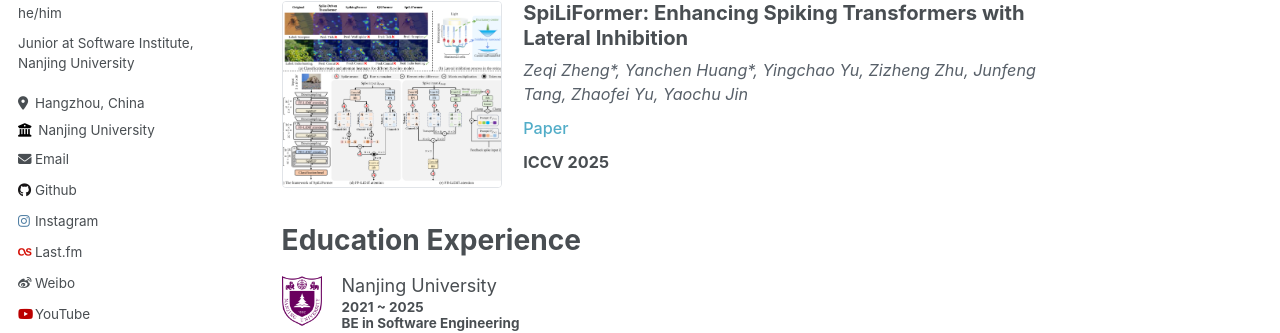
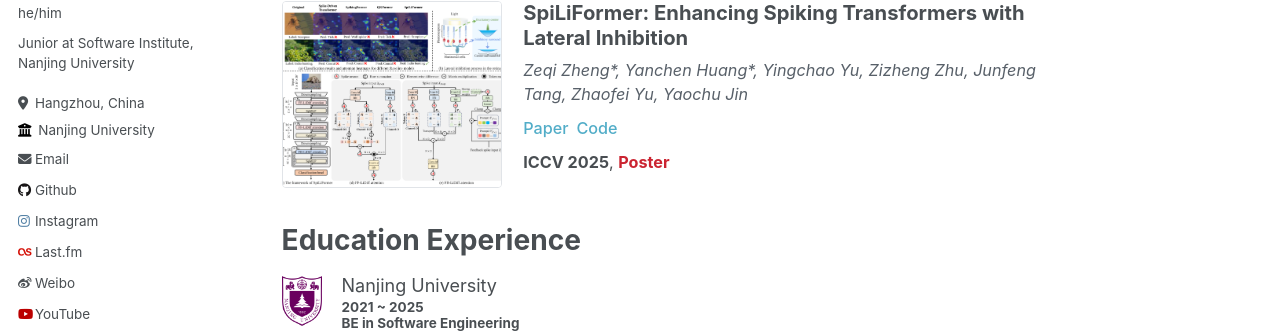
Before and after one commit to 02hyc/02hyc.github.io, a Jekyll site: the page built from _pages/about.md, in a window 1280 px wide and 1282 px high. Shown: the part 326-659 px from the top of the window. Built offline with Jekyll 4.4.1, drawn with Linux system fonts in a browser that asks for light colours.

Commit message:
add: more publication info

```diff
--- a/_includes/publications.html
+++ b/_includes/publications.html
@@ -110,7 +110,7 @@
         {% endif %}
       </div>
       <div class="publication-venue">
-        <span class="conference">{{ include.conference }}</span> <span class="presentation-type">{{ include.presentation_type }}</span>
+        <span class="conference">{{ include.conference }}</span>, <span class="presentation-type">{{ include.presentation_type }}</span>
       </div>
       <div class="publication-description">
         {{ include.description }}
--- a/_pages/about.md
+++ b/_pages/about.md
@@ -17,7 +17,9 @@
   title="SpiLiFormer: Enhancing Spiking Transformers with Lateral Inhibition"
   authors="Zeqi Zheng*, Yanchen Huang*, Yingchao Yu, Zizheng Zhu, Junfeng Tang, Zhaofei Yu, Yaochu Jin"
   paper_url="https://arxiv.org/pdf/2503.15986"
+  code_url="https://github.com/KirinZheng/SpiLiFormer"
   conference="ICCV 2025"
+  presentation_type="Poster"
 %}
 
 <!-- {{ site.data.publications }} -->
```
